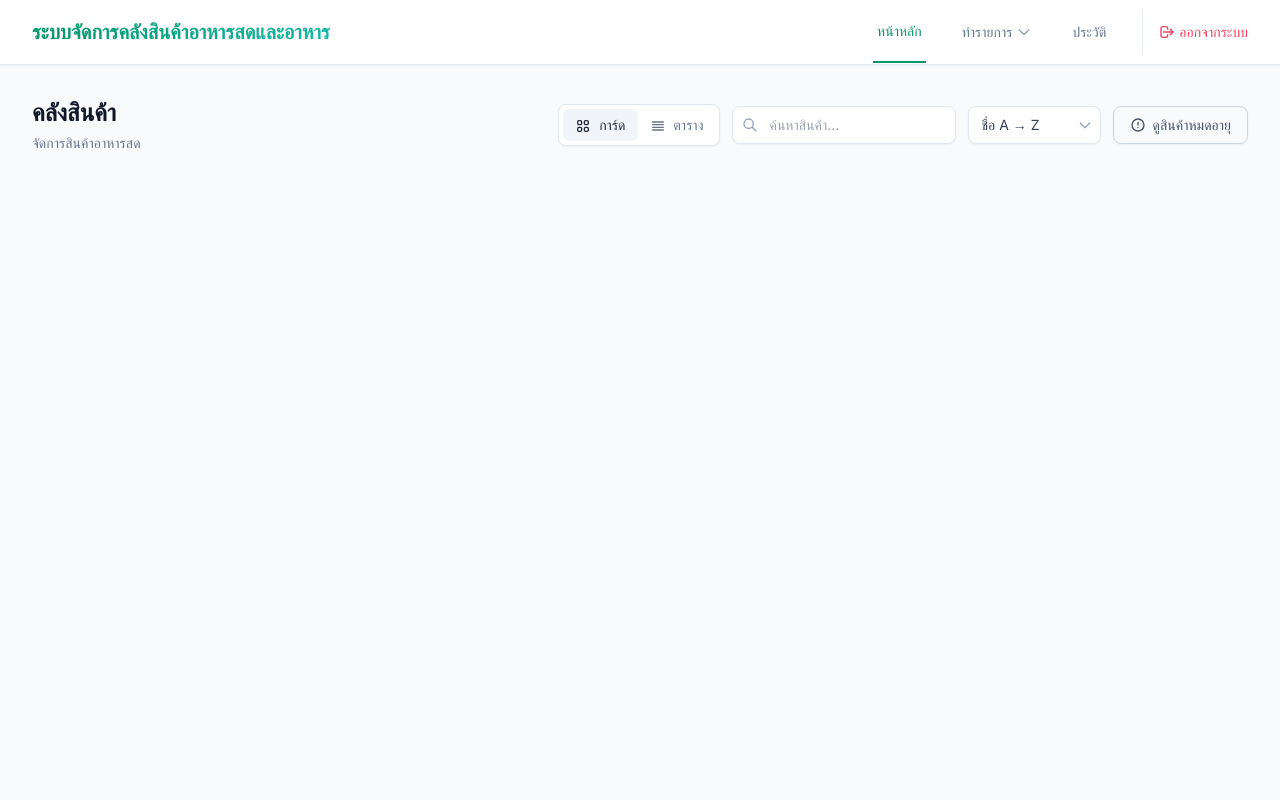
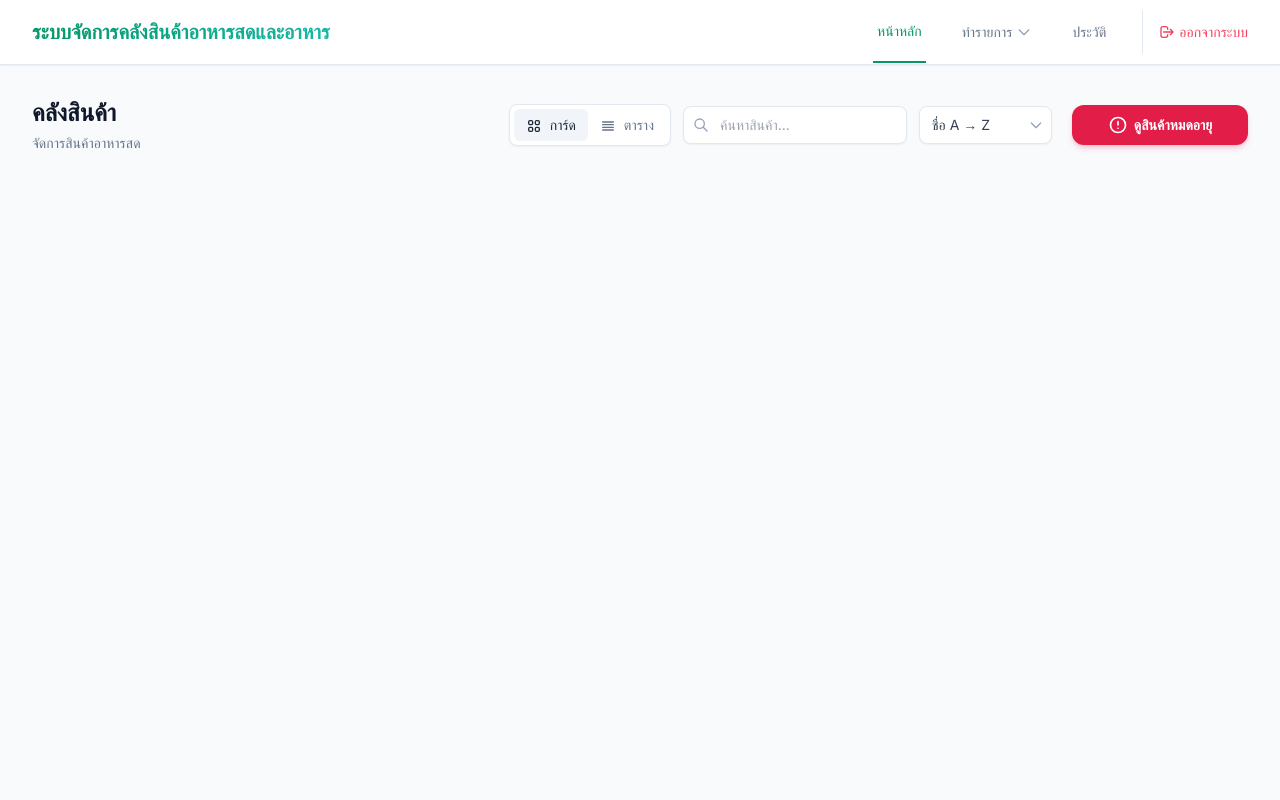
Before and after one commit to nuntawatrod/webpro_wms, a Node server app: template views/index.ejs in a window 1280 px wide. Run offline with Node 20, Linux system fonts and the light colour scheme; the template is opened without the code that fills it, so the values that code supplies are empty; some libraries are stand-ins or nearby versions.

Commit message:
change ui

```diff
--- a/public/js/main.js
+++ b/public/js/main.js
@@ -255,11 +255,11 @@ function initDashboard() {
             showExpiredMode = !showExpiredMode;
             currentPage = 1;
             if (showExpiredMode) {
-                btnToggleExpired.className = 'border border-rose-400 text-rose-600 px-4 py-2 rounded-lg text-sm font-medium hover:bg-rose-50 shadow-sm transition-all flex items-center focus:outline-none focus:ring-2 focus:ring-offset-2 focus:ring-rose-400';
-                btnToggleExpired.innerHTML = `<svg class="w-4 h-4 mr-1.5" fill="none" stroke="currentColor" viewBox="0 0 24 24"><path stroke-linecap="round" stroke-linejoin="round" stroke-width="2" d="M15 19l-7-7 7-7"/></svg>กลับสินค้าปกติ`;
+                btnToggleExpired.className = 'bg-slate-800 hover:bg-slate-900 text-white w-44 justify-center py-2.5 rounded-xl text-sm font-bold shadow-md shadow-slate-800/20 transition-all flex items-center shrink-0 ml-1 sm:ml-2 focus:outline-none focus:ring-2 focus:ring-offset-2 focus:ring-slate-500';
+                btnToggleExpired.innerHTML = `<svg class="w-5 h-5 mr-1.5 shrink-0" fill="none" stroke="currentColor" viewBox="0 0 24 24"><path stroke-linecap="round" stroke-linejoin="round" stroke-width="2" d="M15 19l-7-7 7-7"/></svg>กลับสินค้าปกติ`;
             } else {
-                btnToggleExpired.className = 'border border-slate-300 text-slate-600 px-4 py-2 rounded-lg text-sm font-medium hover:bg-slate-100 shadow-sm transition-all flex items-center focus:outline-none focus:ring-2 focus:ring-offset-2 focus:ring-slate-400';
-                btnToggleExpired.innerHTML = `<svg class="w-4 h-4 mr-1.5" fill="none" stroke="currentColor" viewBox="0 0 24 24"><path stroke-linecap="round" stroke-linejoin="round" stroke-width="2" d="M12 8v4m0 4h.01M21 12a9 9 0 11-18 0 9 9 0 0118 0z"/></svg>ดูสินค้าหมดอายุ`;
+                btnToggleExpired.className = 'bg-rose-600 hover:bg-rose-700 text-white w-44 justify-center py-2.5 rounded-xl text-sm font-bold shadow-md shadow-rose-600/20 transition-all flex items-center shrink-0 ml-1 sm:ml-2 focus:outline-none focus:ring-2 focus:ring-offset-2 focus:ring-rose-500';
+                btnToggleExpired.innerHTML = `<svg class="w-5 h-5 mr-1.5 shrink-0" fill="none" stroke="currentColor" viewBox="0 0 24 24"><path stroke-linecap="round" stroke-linejoin="round" stroke-width="2" d="M12 8v4m0 4h.01M21 12a9 9 0 11-18 0 9 9 0 0118 0z"/></svg>ดูสินค้าหมดอายุ`;
             }
             renderData();
         });
@@ -425,9 +425,8 @@ function initDashboard() {
             gridView.classList.add('hidden');
             tableView.classList.add('hidden');
             emptyState.classList.remove('hidden');
-            return;
-        }
-
+        } else {
+            emptyState.classList.add('hidden');
             if (currentView === 'grid') {
                 renderGrid(pageData);
                 gridView.classList.remove('hidden');
@@ -436,6 +435,72 @@ function initDashboard() {
                 renderTable(pageData);
                 tableView.classList.remove('hidden');
                 gridView.classList.add('hidden');
+            }
+        }
+
+        // --- Handle Delete Expired Button ---
+        const deleteContainer = document.getElementById('deleteExpiredContainer');
+        const btnDelete = document.getElementById('btnDeleteExpired');
+        const btnDeleteText = document.getElementById('btnDeleteExpiredText');
+
+        if (deleteContainer && btnDelete && btnDeleteText) {
+            let expiredBatchesCount = 0;
+            if (showExpiredMode) {
+                sortedData.forEach(p => {
+                    p.batches.forEach(b => {
+                        const d = getDaysRemaining(b.expiry_date);
+                        if (d !== null && d < 0) expiredBatchesCount++;
+                    });
+                });
+            }
+
+            if (showExpiredMode && expiredBatchesCount > 0) {
+                deleteContainer.classList.remove('hidden');
+                btnDeleteText.textContent = `ลบสินค้าหมดอายุ${currentCategory !== 'all' ? 'ในหมวดนี้' : 'ทั้งหมด'} (${expiredBatchesCount})`;
+
+                const newBtnDelete = btnDelete.cloneNode(true);
+                btnDelete.parentNode.replaceChild(newBtnDelete, btnDelete);
+
+                newBtnDelete.addEventListener('click', () => {
+                    const confirmMessage = `คุณแน่ใจหรือไม่ที่จะลบสินค้าที่หมดอายุทั้งหมดจำนวน ${expiredBatchesCount} ล็อต?\nการกระทำนี้ไม่สามารถกู้คืนได้`;
+                    showDeleteConfirmModal(confirmMessage, async () => {
+                        const batchesToDelete = [];
+                        sortedData.forEach(p => {
+                            p.batches.forEach(b => {
+                                const d = getDaysRemaining(b.expiry_date);
+                                if (d !== null && d < 0) {
+                                    batchesToDelete.push({
+                                        stock_id: b.stock_id,
+                                        product_id: p.id,
+                                        product_name: p.product_name,
+                                        quantity: b.quantity,
+                                        expiry_date: b.expiry_date
+                                    });
+                                }
+                            });
+                        });
+
+                        try {
+                            const res = await fetch(`${API_BASE}/stock/delete-expired`, {
+                                method: 'POST',
+                                headers: { 'Content-Type': 'application/json' },
+                                body: JSON.stringify({ category: currentCategory, expired_batches: batchesToDelete })
+                            });
+                            const result = await res.json();
+                            if (res.ok) {
+                                showToast(result.message || 'ลบสำเร็จ', 'success');
+                                reloadInventorySilently();
+                            } else {
+                                alert(result.error || 'เกิดข้อผิดพลาดในการลบ');
+                            }
+                        } catch (err) {
+                            alert('เกิดข้อผิดพลาดในการเชื่อมต่อ');
+                        }
+                    });
+                });
+            } else {
+                deleteContainer.classList.add('hidden');
+            }
         }
     }
 
@@ -461,75 +526,6 @@ function initDashboard() {
 
     function renderGrid(data) {
         gridView.innerHTML = '';
-
-        // Expired mode header
-        if (showExpiredMode) {
-            const header = document.createElement('div');
-            header.className = 'col-span-full mb-4 px-4 py-3 bg-slate-100 border border-slate-300 rounded-xl flex items-center justify-between shadow-sm';
-
-            // Calculate how many total expired batches there are in the current filtered data
-            let expiredBatchesCount = 0;
-            data.forEach(p => {
-                p.batches.forEach(b => {
-                    const d = getDaysRemaining(b.expiry_date);
-                    if (d !== null && d < 0) expiredBatchesCount++;
-                });
-            });
-
-            header.innerHTML = `
-                <div class="text-slate-600 font-medium flex items-center gap-2">
-                    <svg class="w-5 h-5" fill="none" stroke="currentColor" viewBox="0 0 24 24"><path stroke-linecap="round" stroke-linejoin="round" stroke-width="2" d="M12 8v4m0 4h.01M21 12a9 9 0 11-18 0 9 9 0 0118 0z"/></svg>
-                    แสดงสินค้าที่หมดอายุแล้วทั้งหมด ${data.length} รายการ (${expiredBatchesCount} ล็อต)
-                </div>
-                <button id="btnDeleteAllExpired" class="bg-rose-600 hover:bg-rose-700 text-white px-3 py-1.5 rounded-lg text-sm font-medium shadow-sm shadow-rose-600/20 transition-all flex items-center focus:outline-none focus:ring-2 focus:ring-offset-2 focus:ring-rose-500">
-                    <svg class="w-4 h-4 mr-1.5" fill="none" stroke="currentColor" viewBox="0 0 24 24"><path stroke-linecap="round" stroke-linejoin="round" stroke-width="2" d="M19 7l-.867 12.142A2 2 0 0116.138 21H7.862a2 2 0 01-1.995-1.858L5 7m5 4v6m4-6v6m1-10V4a1 1 0 00-1-1h-4a1 1 0 00-1 1v3M4 7h16"/></svg>
-                    ลบสินค้าหมดอายุ${currentCategory !== 'all' ? 'ในหมวดนี้' : 'ทั้งหมด'}
-                </button>
-            `;
-            gridView.appendChild(header);
-
-            const btnDeleteAll = header.querySelector('#btnDeleteAllExpired');
-            if (btnDeleteAll) {
-                btnDeleteAll.addEventListener('click', () => {
-                    const confirmMessage = `คุณแน่ใจหรือไม่ที่จะลบสินค้าที่หมดอายุทั้งหมดจำนวน ${expiredBatchesCount} ล็อต?\nการกระทำนี้ไม่สามารถกู้คืนได้`;
-                    showDeleteConfirmModal(confirmMessage, async () => {
-                        const batchesToDelete = [];
-                        data.forEach(p => {
-                            p.batches.forEach(b => {
-                                const d = getDaysRemaining(b.expiry_date);
-                                if (d !== null && d < 0) {
-                                    batchesToDelete.push({
-                                        stock_id: b.stock_id,
-                                        product_id: p.id,
-                                        product_name: p.product_name,
-                                        quantity: b.quantity,
-                                        expiry_date: b.expiry_date
-                                    });
-                                }
-                            });
-                        });
-
-                        try {
-                            const res = await fetch(`${API_BASE}/stock/delete-expired`, {
-                                method: 'POST',
-                                headers: { 'Content-Type': 'application/json' },
-                                body: JSON.stringify({ category: currentCategory, expired_batches: batchesToDelete })
-                            });
-                            const result = await res.json();
-                            if (res.ok) {
-                                showToast(result.message || 'ลบสำเร็จ', 'success');
-                                reloadInventorySilently(); // Reload without UI jump
-                            } else {
-                                alert(result.error || 'เกิดข้อผิดพลาดในการลบ');
-                            }
-                        } catch (err) {
-                            alert('เกิดข้อผิดพลาดในการเชื่อมต่อ');
-                        }
-                    });
-                });
-            }
-        }
-
 
         data.forEach(product => {
             let nearestExpiryDay = null;
@@ -698,79 +694,6 @@ function initDashboard() {
 
     function renderTable(data) {
         tableBody.innerHTML = '';
-
-        // Expired mode header for table view (placed above the table)
-        // Since tableBody is a tbody inside a table, we append a header row or we put a container above the table.
-        // It's easier to put a <tr> header before the data.
-        if (showExpiredMode) {
-            let expiredBatchesCount = 0;
-            data.forEach(p => {
-                p.batches.forEach(b => {
-                    const d = getDaysRemaining(b.expiry_date);
-                    if (d !== null && d < 0) expiredBatchesCount++;
-                });
-            });
-
-            const trHeader = document.createElement('tr');
-            trHeader.className = 'bg-slate-100 border-b border-slate-300 shadow-sm';
-            trHeader.innerHTML = `
-                <td colspan="5" class="px-6 py-4">
-                    <div class="flex items-center justify-between">
-                        <div class="text-slate-600 font-medium flex items-center gap-2">
-                            <svg class="w-5 h-5" fill="none" stroke="currentColor" viewBox="0 0 24 24"><path stroke-linecap="round" stroke-linejoin="round" stroke-width="2" d="M12 8v4m0 4h.01M21 12a9 9 0 11-18 0 9 9 0 0118 0z"/></svg>
-                            แสดงสินค้าที่หมดอายุแล้วทั้งหมด ${data.length} รายการ (${expiredBatchesCount} ล็อต)
-                        </div>
-                        <button id="btnDeleteAllExpiredTable" class="bg-rose-600 hover:bg-rose-700 text-white px-3 py-1.5 rounded-lg text-sm font-medium shadow-sm shadow-rose-600/20 transition-all flex items-center focus:outline-none focus:ring-2 focus:ring-offset-2 focus:ring-rose-500">
-                            <svg class="w-4 h-4 mr-1.5" fill="none" stroke="currentColor" viewBox="0 0 24 24"><path stroke-linecap="round" stroke-linejoin="round" stroke-width="2" d="M19 7l-.867 12.142A2 2 0 0116.138 21H7.862a2 2 0 01-1.995-1.858L5 7m5 4v6m4-6v6m1-10V4a1 1 0 00-1-1h-4a1 1 0 00-1 1v3M4 7h16"/></svg>
-                            ลบสินค้าหมดอายุ${currentCategory !== 'all' ? 'ในหมวดนี้' : 'ทั้งหมด'}
-                        </button>
-                    </div>
-                </td>
-            `;
-            tableBody.appendChild(trHeader);
-
-            // Wire up the button
-            const btnDeleteAll = trHeader.querySelector('#btnDeleteAllExpiredTable');
-            if (btnDeleteAll) {
-                btnDeleteAll.addEventListener('click', () => {
-                    const confirmMessage = `คุณแน่ใจหรือไม่ที่จะลบสินค้าที่หมดอายุทั้งหมดจำนวน ${expiredBatchesCount} ล็อต?\nการกระทำนี้ไม่สามารถกู้คืนได้`;
-                    showDeleteConfirmModal(confirmMessage, async () => {
-                        const batchesToDelete = [];
-                        data.forEach(p => {
-                            p.batches.forEach(b => {
-                                const d = getDaysRemaining(b.expiry_date);
-                                if (d !== null && d < 0) {
-                                    batchesToDelete.push({
-                                        stock_id: b.stock_id,
-                                        product_id: p.id,
-                                        product_name: p.product_name,
-                                        quantity: b.quantity,
-                                        expiry_date: b.expiry_date
-                                    });
-                                }
-                            });
-                        });
-
-                        try {
-                            const res = await fetch(`${API_BASE}/stock/delete-expired`, {
-                                method: 'POST',
-                                headers: { 'Content-Type': 'application/json' },
-                                body: JSON.stringify({ category: currentCategory, expired_batches: batchesToDelete })
-                            });
-                            const result = await res.json();
-                            if (res.ok) {
-                                showToast(result.message || 'ลบสำเร็จ', 'success');
-                                reloadInventorySilently(); // Reload without UI jump
-                            } else {
-                                alert(result.error || 'เกิดข้อผิดพลาดในการลบ');
-                            }
-                        } catch (err) {
-                            alert('เกิดข้อผิดพลาดในการเชื่อมต่อ');
-                        }
-                    });
-                });
-            }
-        }
 
         data.forEach(product => {
             const nearestDay = (() => {
--- a/views/index.ejs
+++ b/views/index.ejs
@@ -69,8 +69,8 @@
                         </div>
 
                         <button id="btnToggleExpired"
-                            class="border border-slate-300 text-slate-600 px-4 py-2 rounded-lg text-sm font-medium hover:bg-slate-100 shadow-sm transition-all flex items-center focus:outline-none focus:ring-2 focus:ring-offset-2 focus:ring-slate-400">
-                            <svg class="w-4 h-4 mr-1.5" fill="none" stroke="currentColor" viewBox="0 0 24 24">
+                            class="bg-rose-600 hover:bg-rose-700 text-white w-44 justify-center py-2.5 rounded-xl text-sm font-bold shadow-md shadow-rose-600/20 transition-all flex items-center shrink-0 ml-1 sm:ml-2 focus:outline-none focus:ring-2 focus:ring-offset-2 focus:ring-rose-500">
+                            <svg class="w-5 h-5 mr-1.5 shrink-0" fill="none" stroke="currentColor" viewBox="0 0 24 24">
                                 <path stroke-linecap="round" stroke-linejoin="round" stroke-width="2"
                                     d="M12 8v4m0 4h.01M21 12a9 9 0 11-18 0 9 9 0 0118 0z"></path>
                             </svg>
@@ -101,9 +101,24 @@
                     </button>
                 </div>
 
-                <!-- Category Filter Tabs -->
-                <div id="categoryTabs" class="flex flex-wrap gap-2 mb-5">
-                    <!-- Dynamically injected from JS -->
+                <!-- Category Row containing Tabs and Delete Button -->
+                <div class="flex justify-between items-start gap-4 mb-5">
+                    <!-- Category Filter Tabs -->
+                    <div id="categoryTabs" class="flex flex-wrap gap-2">
+                        <!-- Dynamically injected from JS -->
+                    </div>
+
+                    <!-- Delete Button for Expired Mode (Hidden by default) -->
+                    <div id="deleteExpiredContainer" class="hidden shrink-0 mt-1 sm:mt-0">
+                        <button id="btnDeleteExpired"
+                            class="bg-rose-600 hover:bg-rose-700 text-white px-4 py-2 rounded-xl text-sm font-medium shadow-sm shadow-rose-600/20 transition-all flex items-center focus:outline-none focus:ring-2 focus:ring-offset-2 focus:ring-rose-500">
+                            <svg class="w-4 h-4 mr-1.5" fill="none" stroke="currentColor" viewBox="0 0 24 24">
+                                <path stroke-linecap="round" stroke-linejoin="round" stroke-width="2"
+                                    d="M19 7l-.867 12.142A2 2 0 0116.138 21H7.862a2 2 0 01-1.995-1.858L5 7m5 4v6m4-6v6m1-10V4a1 1 0 00-1-1h-4a1 1 0 00-1 1v3M4 7h16" />
+                            </svg>
+                            <span id="btnDeleteExpiredText">ลบสินค้าหมดอายุทั้งหมด</span>
+                        </button>
+                    </div>
                 </div>
 
                 <!-- Loading State -->
```
Lines whose indentation alone changed are shown as unchanged.
